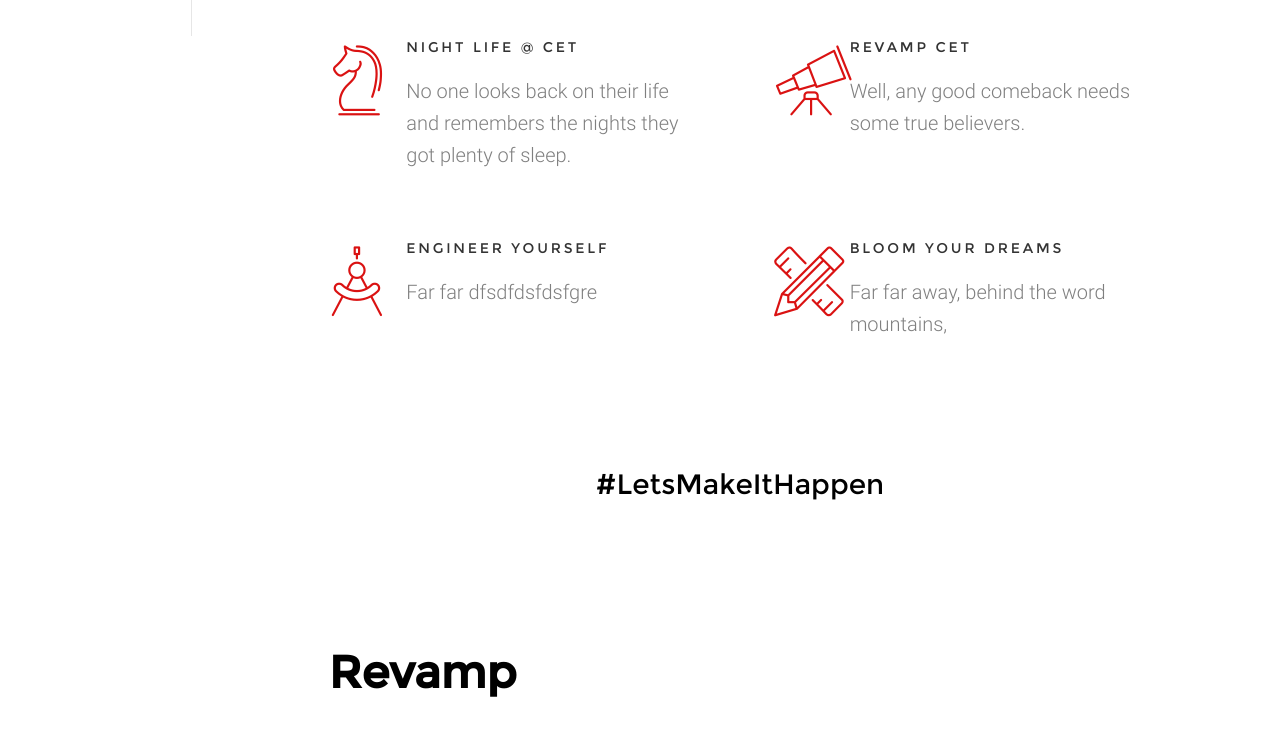
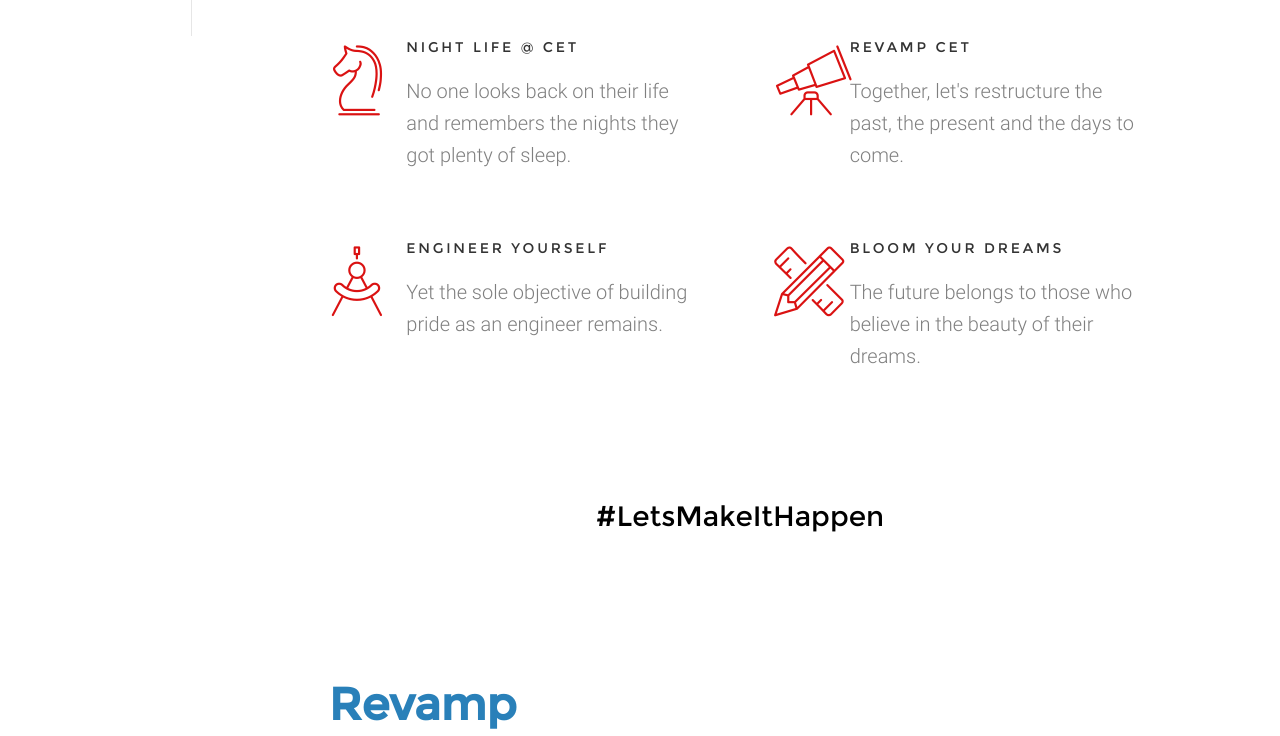
Before and after one commit to shabeebrp/shabeebrp.github.io, a plain HTML site: page index.html in a window 1280 px wide. Shown: the part 764-1500 px from the top of the page. Drawn offline with Linux system fonts and the light colour scheme; grey boxes are pictures that could not be loaded; files whose address does not match are found by name.

Commit message:
final steps

```diff
--- a/css/style.css
+++ b/css/style.css
@@ -1308,3 +1308,12 @@ ul li p{
 .manifesto p{
     margin-bottom: -.5em;
 }
+#revamp{
+    color:#2980b9;
+}
+#revive{
+    color:#2980b9;
+}
+#rejoice{
+    color:#2980b9;
+}
--- a/index.html
+++ b/index.html
@@ -186,7 +186,7 @@
 							</div>
 							<div class="fh5co-text">
 								<h3 >Revamp CET</h3>
-								<p>Well, any good comeback needs some true believers.
+								<p>Together, let's restructure the past, the present and the days to come.
  </p>
 							</div>
 						</div>
@@ -201,7 +201,7 @@
 							</div>
 							<div class="fh5co-text">
 								<h3>Engineer Yourself</h3>
-								<p>Far far dfsdfdsfdsfgre </p>
+								<p>Yet the sole objective of building pride as an engineer remains. </p>
 							</div>
 						</div>
 					</div>
@@ -212,7 +212,7 @@
 							</div>
 							<div class="fh5co-text">
 								<h3>Bloom Your Dreams</h3>
-								<p>Far far away, behind the word mountains,  </p>
+								<p>The future belongs to those who believe in the beauty of their dreams. </p>
 							</div>
 						</div>
 					</div>
```
